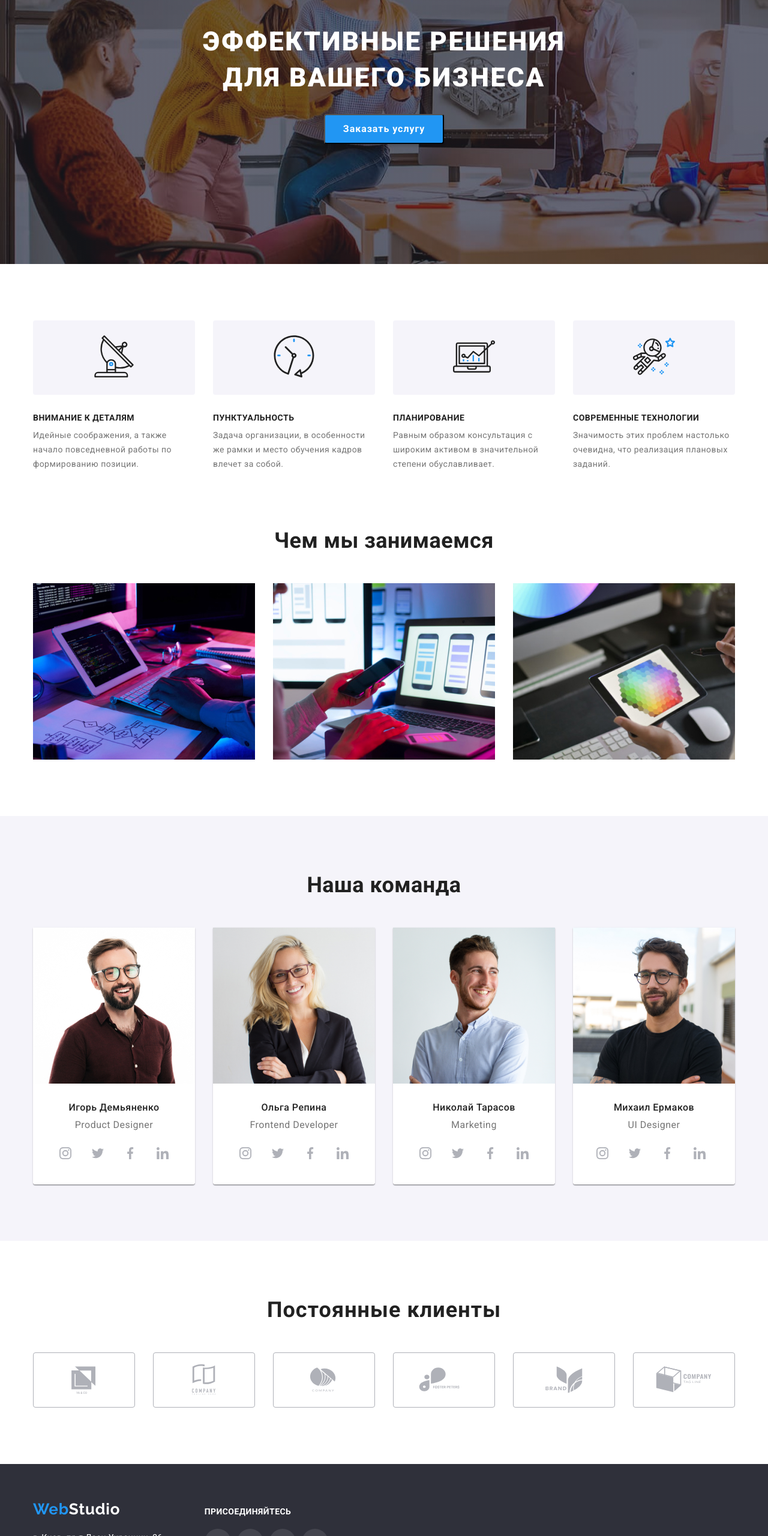
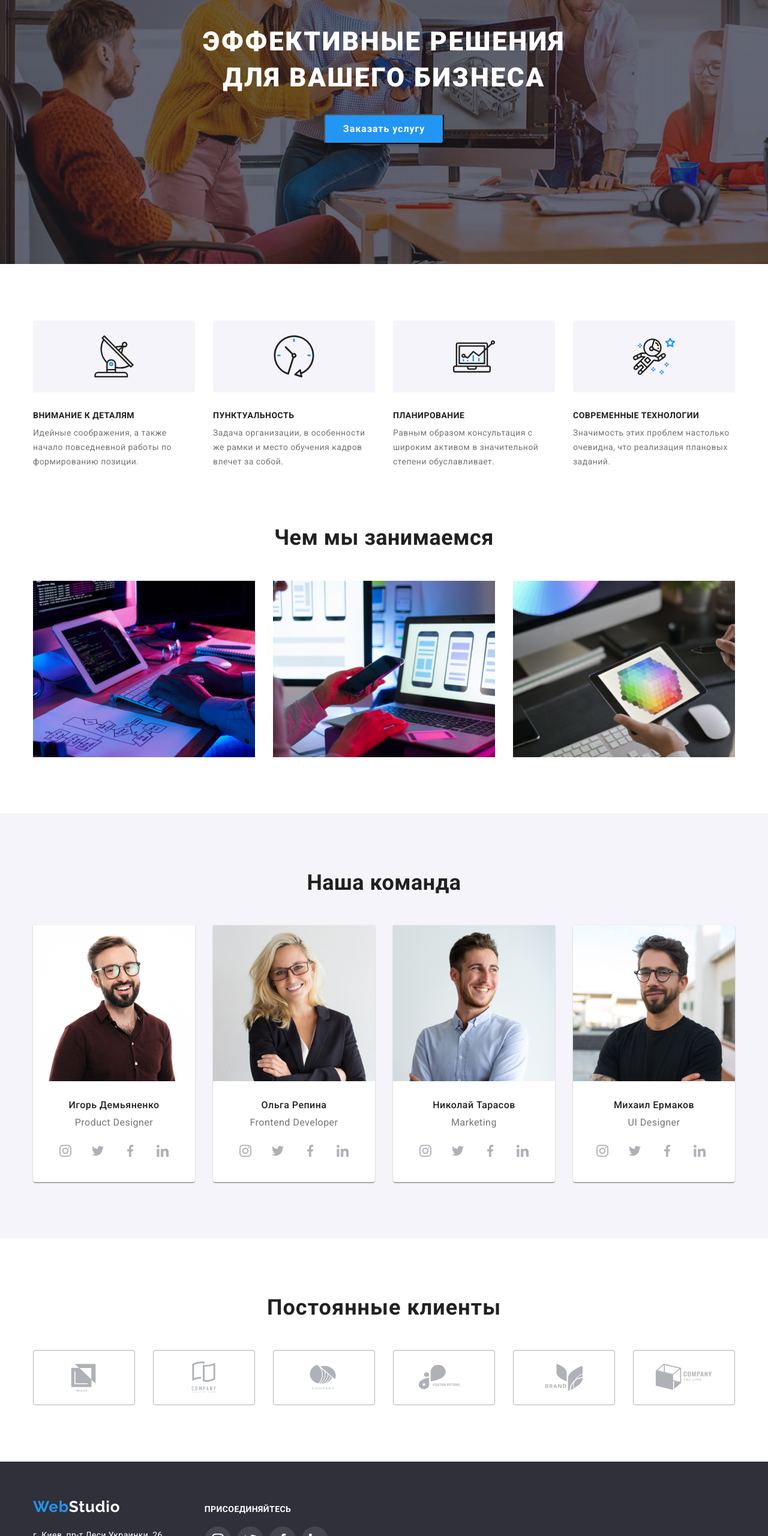
Before and after one commit to MysOlha/goit-markup-hw-04, a plain HTML site: page index.html in a window 1280 px wide. Shown: the part 240-2800 px from the top of the page at 60% size. Drawn offline with nearby package versions, Linux system fonts and the light colour scheme.

Commit message:
З правками

```diff
--- a/css/styles.css
+++ b/css/styles.css
@@ -135,6 +135,7 @@ img {
 
 .hero {
   background-color: var(--color-main-bgd);
+  display: flex;
   text-align: center;
   padding-top: 200px;
   padding-bottom: 200px;
@@ -145,6 +146,8 @@ img {
     ),
     url(../images/hero.jpg);
   max-width: 1600px;
+  margin-left: auto;
+  margin-right: auto;
 }
 
 .hero-title {
@@ -209,7 +212,10 @@ img {
 .about-logo {
   background-color: #f5f4fa;
   border-radius: 4px;
-  padding: 25px 100px;
+  display: flex;
+  height: 120px;
+  justify-content: center;
+  align-items: center;
   margin-bottom: 30px;
 }
 
@@ -358,12 +364,11 @@ img {
   border: 1px solid #afb1b8;
   box-sizing: border-box;
   border-radius: 4px;
-  padding: 16px 32px;
   color: #afb1b8;;
-
 }
 
-.clients-item:hover {
+.clients-item:hover,
+.clients-item:focus {
   border: 1px solid #2196f3;
   color: var(--accent-color);
 }
--- a/index.html
+++ b/index.html
@@ -334,42 +334,42 @@
           <h2 class="clients">Постоянные клиенты</h2>
           <ul class="clients-logo list">
             <li class="clients-list">
-              <a class="clients-item">
+              <a href="" class="clients-item">
                 <svg class="logo-company">
                   <use href="./images/symbol-defs.svg#icon-logo1"></use>
                 </svg>
               </a>
             </li>
             <li class="clients-list">
-              <a class="clients-item">
+              <a href="" class="clients-item">
                 <svg class="logo-company">
                   <use href="./images/symbol-defs.svg#icon-logo2"></use>
                 </svg>
               </a>
             </li>
             <li class="clients-list">
-              <a class="clients-item">
+              <a href="" class="clients-item">
                 <svg class="logo-company">
                   <use href="./images/symbol-defs.svg#icon-logo3"></use>
                 </svg>
               </a>
             </li>
             <li class="clients-list">
-              <a class="clients-item">
+              <a href="" class="clients-item">
                 <svg class="logo-company">
                   <use href="./images/symbol-defs.svg#icon-logo4"></use>
                 </svg>
               </a>
             </li>
             <li class="clients-list">
-              <a class="clients-item">
+              <a href="" class="clients-item">
                 <svg class="logo-company">
                   <use href="./images/symbol-defs.svg#icon-logo5"></use>
                 </svg>
               </a>
             </li>
             <li class="clients-list">
-              <a class="clients-item">
+              <a href="" class="clients-item">
                 <svg class="logo-company">
                   <use href="./images/symbol-defs.svg#icon-logo6"></use>
                 </svg>
```
Also changed, not shown: portfolio.html (+51 -21 lines).
